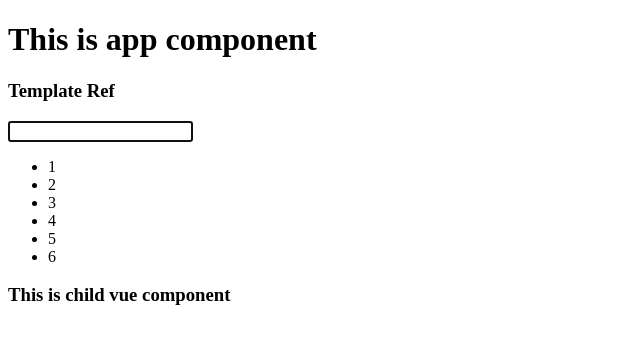
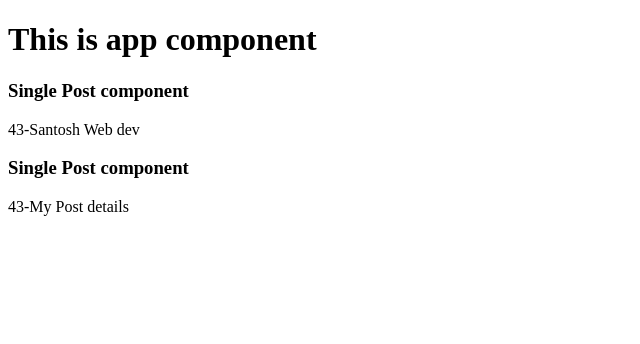
Before and after one commit to santoshkbrj/Vuejs_Tutorial, a Vue app in the folder vue-project/: page / in a window 1280 px wide. Shown: the top 344 px of the page, without its empty margins (0-640 px from the left). Built offline with nearby package versions, Linux system fonts and the light colour scheme.

Commit message:
Props to pass data from parent to child

```diff
--- a/vue-project/src/App.vue
+++ b/vue-project/src/App.vue
@@ -1,11 +1,20 @@
 <script setup>
-import TemplateRefComponent from "./components/TemplateRefComponent.vue";
+import { ref } from "vue";
+import SinglePostComponent from "./components/SinglePostComponent.vue";
+
+const postTitle = ref('My journey with vue');
+
+const postDetails ={
+  title: 'My Post details',
+  id: 43
+}
 </script>
 
 <template>
   <div>
     <h1>This is app component</h1>
-   <template-ref-component/>
+    <single-post-component title="Santosh Web dev" :postTitle="postTitle" :id="43"/>
+    <single-post-component :title="postDetails.title" :id="postDetails.id"/>
   </div>
 </template>
 
--- /dev/null
+++ b/vue-project/src/components/SinglePostComponent.vue
@@ -0,0 +1,18 @@
+<template>
+  <div>
+    <h3>Single Post component</h3>
+    <p>{{ id }}-{{ title }}</p>
+  </div>
+</template>
+
+<script setup>
+ const props = defineProps({
+    title: String,
+    id: Number
+ })
+ console.log(props.title)
+</script>
+
+<style>
+
+</style>
--- a/vue-project/src/components/TemplateRefComponent.vue
+++ b/vue-project/src/components/TemplateRefComponent.vue
@@ -39,7 +39,10 @@ onMounted(() => console.log(itemRefs.value));
 
 const childRef = ref(null);
 onMounted(()=>{
-   console.log(childRef)
+   console.log(childRef.value)
+})
+defineExpose({
+   childRef,
 })
 
 </script>
```
